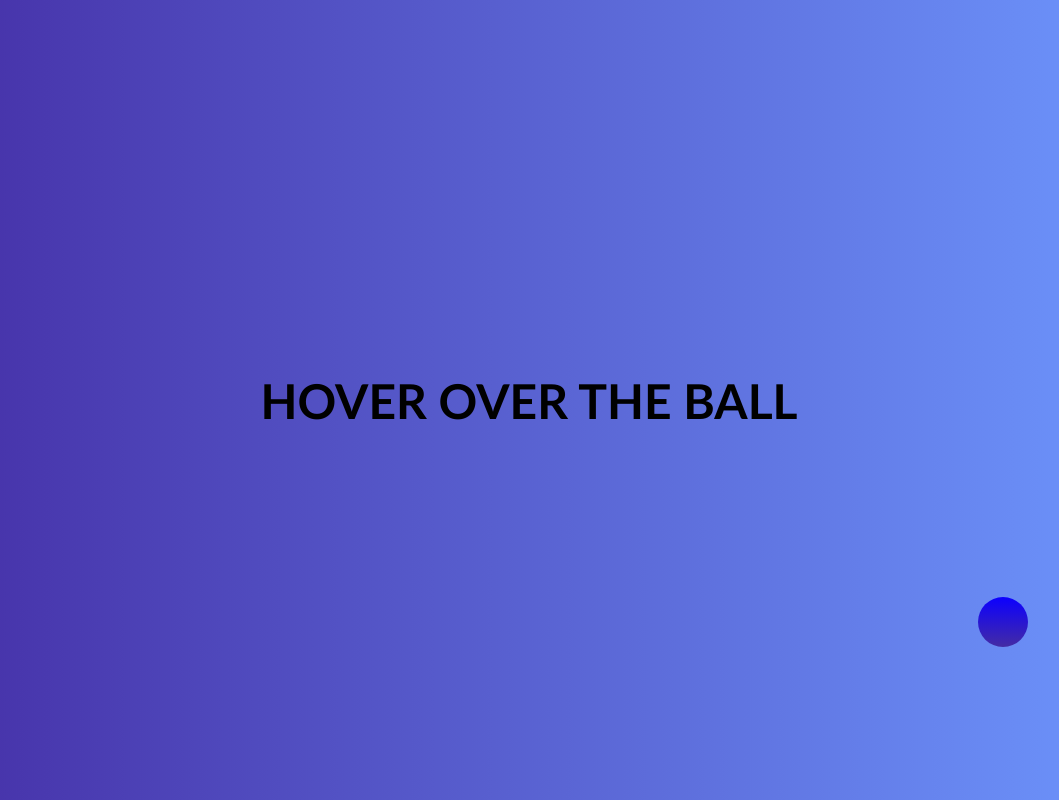
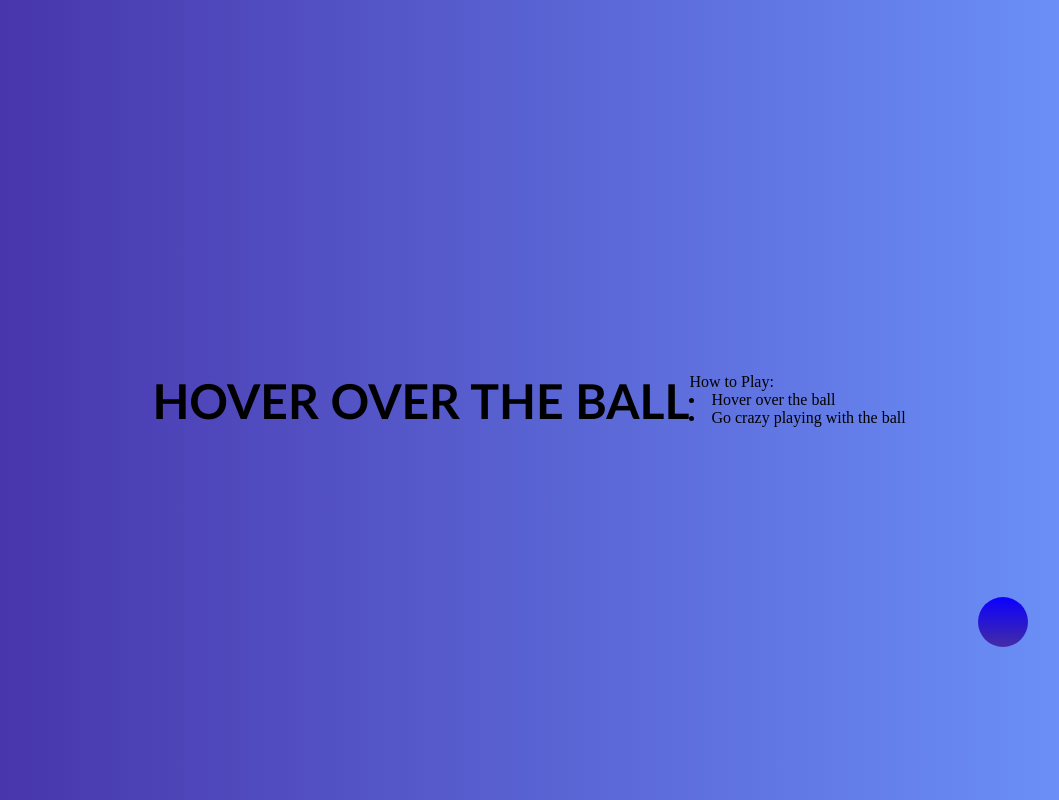
Before and after one commit to Amanshenoy008/Crazy-balls, a plain HTML site: page index.htm in a window 1280 px wide. Shown: the whole page, without its empty margins (111-1170 px from the left). Drawn offline with Linux system fonts and the light colour scheme.

Commit message:
add how to

```diff
--- a/index.htm
+++ b/index.htm
@@ -15,6 +15,10 @@
         <div id="first">
 
         </div>
+    <section><span class="f1">How to Play:</span>
+        <li>Hover over the ball</li>
+        <li>Go crazy playing with the ball</li>
+    </section>
 
 </body>
 <script src="index.js"></script>
```
